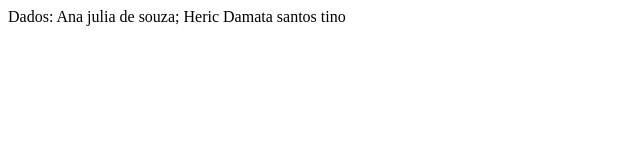
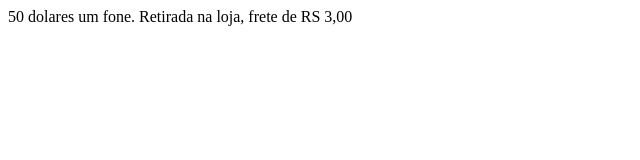
Before and after one commit to Herisant45/Curso-1-alura, a plain HTML site: page index.html in a window 1280 px wide. Shown: the full height of the page, 0-640 px from the left. Drawn offline with Linux system fonts and the light colour scheme.

Commit message:
Loja damata

```diff
--- a/index.html
+++ b/index.html
@@ -1,9 +1,8 @@
 <html>
 <head>
-    <title>SO Por DEUs hj</title>
+    <title> Damata shop </title>
 </head>
 <body>
-    Dados: Ana julia de souza; Heric Damata santos
-    tino
+    50 dolares um fone. Retirada na loja, frete de RS 3,00
 </body>
 </html>
```
